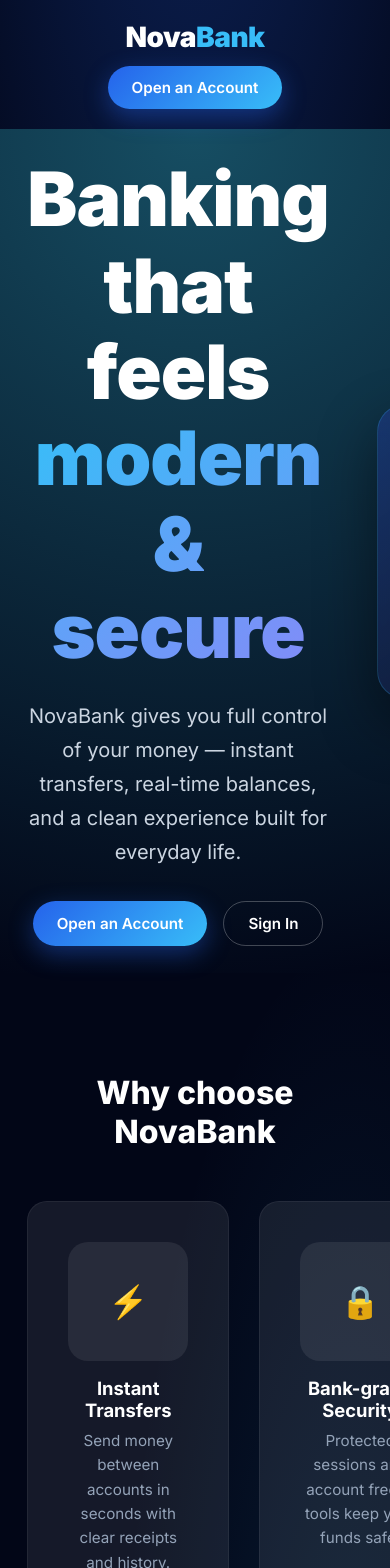
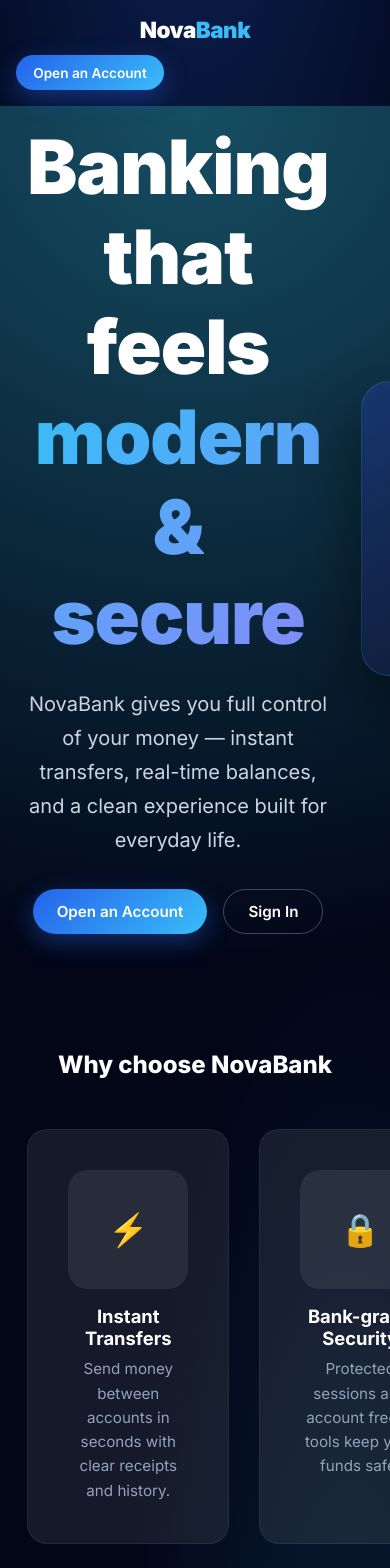
Before and after one commit to princek378/NovaBank-Frontend, a React app: page / in a window 390 px wide. Shown: the top 1568 px of the page. Built offline with nearby package versions, Linux system fonts and the light colour scheme; no server answers; the HTML template or start-up script is replaced by a standard one.

Commit message:
Update auth.css

```diff
--- a/src/styles/auth.css
+++ b/src/styles/auth.css
@@ -199,3 +199,83 @@ body {
   .form-row { grid-template-columns: 1fr; }
   .auth-card { padding: 1.75rem 1.35rem; }
 }
+/* ========== MOBILE FIX ========== */
+@media (max-width: 768px) {
+  .landing-nav {
+    padding: 1rem 4%;
+    flex-wrap: wrap;
+    gap: 12px;
+  }
+
+  .landing-logo {
+    font-size: 1.4rem;
+  }
+
+  .landing-nav-links {
+    width: 100%;
+    justify-content: flex-start;
+    gap: 10px;
+  }
+
+  .landing-nav-links .btn {
+    padding: 0.6rem 1.1rem;
+    font-size: 0.85rem;
+  }
+
+  .hero {
+    grid-template-columns: 1fr;
+    padding: 2rem 5% 3rem;
+    text-align: center;
+    gap: 2rem;
+  }
+
+  .hero-text h1 {
+    font-size: 2.1rem;
+    line-height: 1.2;
+  }
+
+  .hero-text p {
+    font-size: 1rem;
+    margin-left: auto;
+    margin-right: auto;
+  }
+
+  .hero-actions {
+    justify-content: center;
+  }
+
+  .hero-card {
+    max-width: 100%;
+    margin: 0 auto;
+  }
+
+  .features {
+    padding: 0 5% 3rem;
+  }
+
+  .features h2 {
+    font-size: 1.5rem;
+  }
+
+  .feature-grid {
+    grid-template-columns: 1fr;
+  }
+
+  .portal-section {
+    padding: 0 5% 3rem;
+  }
+
+  .portal-grid {
+    grid-template-columns: 1fr;
+  }
+
+  .auth-card {
+    margin: 1rem;
+    padding: 1.75rem 1.4rem;
+    border-radius: 22px;
+  }
+
+  .auth-header h1 {
+    font-size: 1.4rem;
+  }
+}
```
